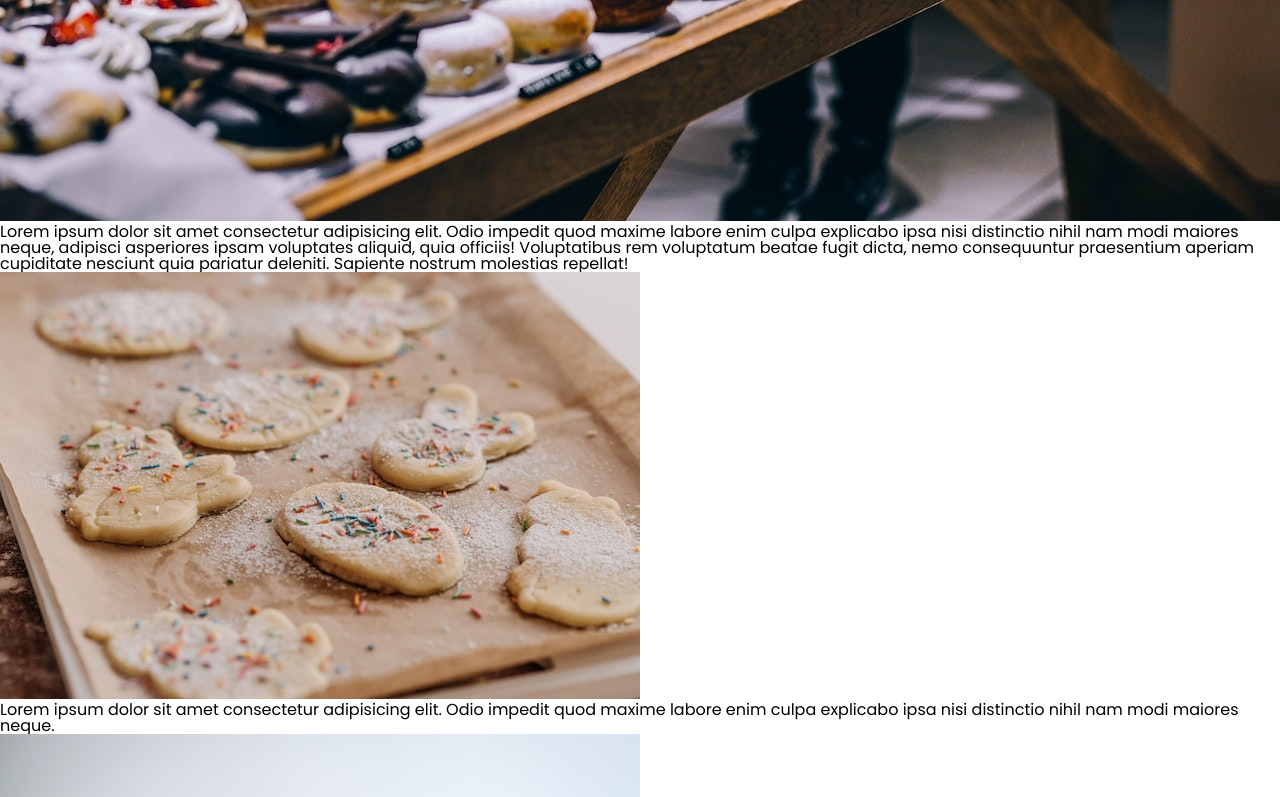
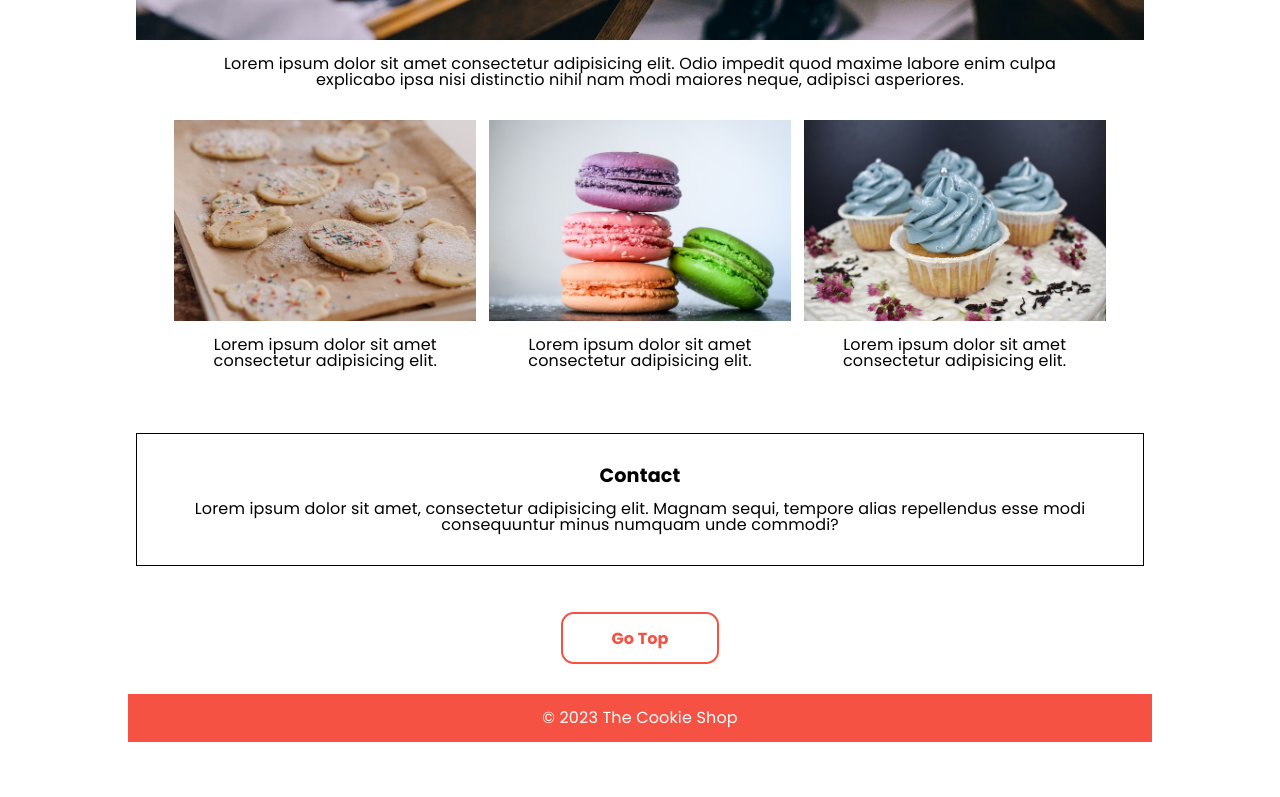
Before and after one commit to VMO2020/cookies-stand, a plain HTML site: page index.html in a window 1280 px wide. Shown: the part 720-1517 px from the top of the page. After the commit the page ends 1462 px from the top, so only its background shows below. Drawn offline with Linux system fonts and the light colour scheme.

Commit message:
General Update

```diff
--- a/index.html
+++ b/index.html
@@ -21,56 +21,47 @@
 	</head>
 	<body id="top">
 		<header>
-			<div class="container header-container">
+			<div class="header-container">
 				<h1 id="title">Cookie <span>Stand</span></h1>
 				<nav>
 					<ul class="nav">
 						<li><a href="#top">Home</a></li>
-						<li><a href="#about">About</a></li>
+						<li><a href="#cookie-section">Cookies</a></li>
 						<li><a href="#contact">Contact</a></li>
 					</ul>
 				</nav>
 			</div>
 		</header>
-		<main>
-			<section id="image">
-				<img id="main-img" src="images/image1.jpg" alt="Cookie Stand" />
+		<main class="main-container">
+			<section id="hero-section">
+				<img class="hero-img" src="images/image1.jpg" alt="Cookie Stand" />
 				<!-- <img
 					src="https://via.placeholder.com/960x640.png?text=Cookie+Shop+Front"
 					alt="Cookie Stand"
 				/> -->
-				<p>
+				<p class="hero-text">
 					Lorem ipsum dolor sit amet consectetur adipisicing elit. Odio impedit
 					quod maxime labore enim culpa explicabo ipsa nisi distinctio nihil nam
-					modi maiores neque, adipisci asperiores ipsam voluptates aliquid, quia
-					officiis! Voluptatibus rem voluptatum beatae fugit dicta, nemo
-					consequuntur praesentium aperiam cupiditate nesciunt quia pariatur
-					deleniti. Sapiente nostrum molestias repellat!
+					modi maiores neque, adipisci asperiores.
 				</p>
 			</section>
-			<section id="about">
+			<section id="cookie-section">
 				<article id="top">
-					<img src="images/image2.jpeg" alt="Cookie 1" />
-					<p>
-						Lorem ipsum dolor sit amet consectetur adipisicing elit. Odio
-						impedit quod maxime labore enim culpa explicabo ipsa nisi distinctio
-						nihil nam modi maiores neque.
+					<img class="cookie-img" src="images/image2.jpeg" alt="Cookie 1" />
+					<p class="cookie-text">
+						Lorem ipsum dolor sit amet consectetur adipisicing elit.
 					</p>
 				</article>
 				<article>
-					<img src="images/image3.jpeg" alt="Cookie 2" />
-					<p>
-						Lorem ipsum dolor sit amet consectetur adipisicing elit. Odio
-						impedit quod maxime labore enim culpa explicabo ipsa nisi distinctio
-						nihil nam modi maiores neque.
+					<img class="cookie-img" src="images/image3.jpeg" alt="Cookie 2" />
+					<p class="cookie-text">
+						Lorem ipsum dolor sit amet consectetur adipisicing elit.
 					</p>
 				</article>
 				<article>
-					<img src="images/image4.jpeg" alt="Cookie 3" />
-					<p>
-						Lorem ipsum dolor sit amet consectetur adipisicing elit. Odio
-						impedit quod maxime labore enim culpa explicabo ipsa nisi distinctio
-						nihil nam modi maiores neque.
+					<img class="cookie-img" src="images/image5.jpeg" alt="Cookie 3" />
+					<p class="cookie-text">
+						Lorem ipsum dolor sit amet consectetur adipisicing elit.
 					</p>
 				</article>
 			</section>
--- a/style.css
+++ b/style.css
@@ -1,8 +1,16 @@
 html {
+	max-width: 1024px;
 	color: black;
 	font-family: 'Poppins', sans-serif;
-	font-size: 1rem;
-	/* 1 rem: 16px */
+	font-size: 1rem; /* 1 rem: 16px */
+	font-weight: 400;
+	line-height: 1.6;
+	letter-spacing: 0.01rem;
+	margin: 0 auto;
+}
+
+.main-container {
+	padding: 1rem 0.5rem;
 }
 
 header {
@@ -10,13 +18,12 @@ header {
 }
 
 .header-container {
-	padding: 1rem 0;
+	margin: 0;
+	padding: 1rem 1.5rem;
 	text-align: center;
-}
-
-.container {
-	width: 90%;
-	margin: 0 auto;
+	display: flex;
+	flex-direction: column;
+	/* border: 2px solid blue; */
 }
 
 h1 {
@@ -26,8 +33,125 @@ h1 {
 	margin: 0.5rem;
 }
 
+h1 span {
+	color: rgb(239, 238, 238);
+	text-transform: uppercase;
+}
+
 li {
 	display: inline-block;
 	color: white;
 	margin: 0 0.5rem;
+	cursor: pointer;
+	transition: 0.5s ease;
 }
+
+li:hover {
+	color: blueviolet;
+}
+
+img {
+	width: 100%;
+	display: block;
+	margin-bottom: 1rem;
+}
+
+.hero-text {
+	width: 90%;
+	text-align: center;
+	margin: 0 auto 2rem auto;
+}
+
+article {
+	margin: 0 0.4rem;
+}
+
+article:hover {
+	scale: 1.05;
+}
+
+#cookie-section {
+	display: flex;
+	flex-direction: column;
+}
+
+.cookie-text {
+	text-align: center;
+	margin-bottom: 2rem;
+}
+
+#contact {
+	width: 100%;
+	padding: 2rem;
+	text-align: center;
+	border: 1px solid black;
+}
+
+#contact h3 {
+	font-size: 1.2rem;
+	font-weight: 700;
+	margin-bottom: 1rem;
+}
+
+#gotop {
+	text-align: center;
+	margin: 3rem 0;
+}
+
+#gotop a {
+	font-weight: 700;
+	color: rgb(245, 82, 67);
+	padding: 0.8rem 3rem;
+	border: 2px solid rgb(245, 82, 67);
+	border-radius: 0.8rem;
+}
+
+#gotop a:hover {
+	padding: 0.8rem 4rem;
+}
+
+footer {
+	font-size: 0.7rem;
+	background-color: rgb(245, 82, 67);
+	color: white;
+	text-align: center;
+	line-height: 2rem;
+	height: 2rem;
+	margin-top: 2rem;
+}
+
+@media (min-width: 700px) {
+	.header-container {
+		text-align: left;
+		flex-direction: row;
+		justify-content: space-between;
+		align-items: center;
+	}
+
+	.main-container {
+		padding-top: 2rem;
+	}
+
+	h1 {
+		margin: 0 2rem;
+	}
+
+	#cookie-section {
+		flex-direction: row;
+		justify-content: space-between;
+	}
+
+	#cookie-section {
+		margin: 2rem;
+	}
+
+	footer {
+		font-size: 1rem;
+		line-height: 3rem;
+		height: 3rem;
+	}
+}
+
+@media (min-width: 900px) {
+	/* code */
+}
```
Also changed, not shown: images/image5.jpeg (added), 1 other file.
